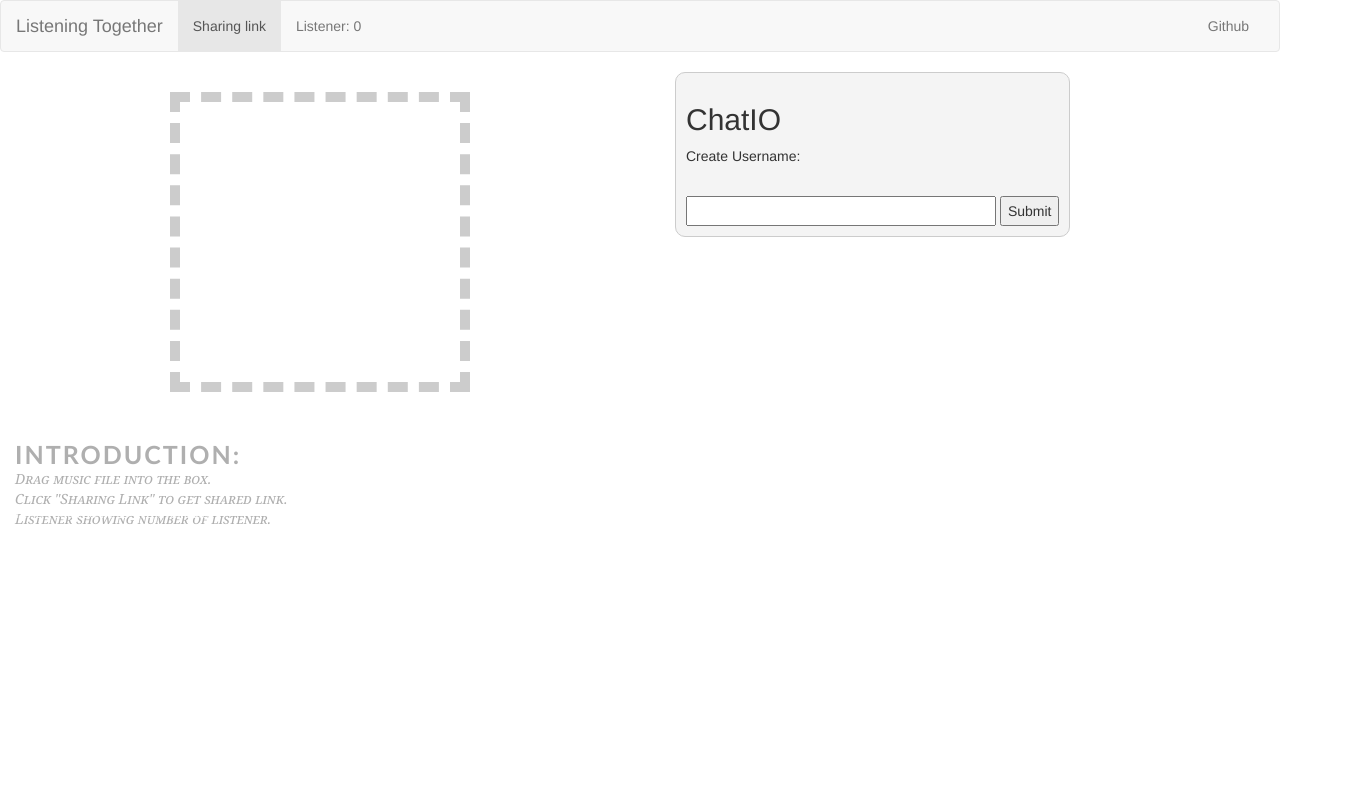
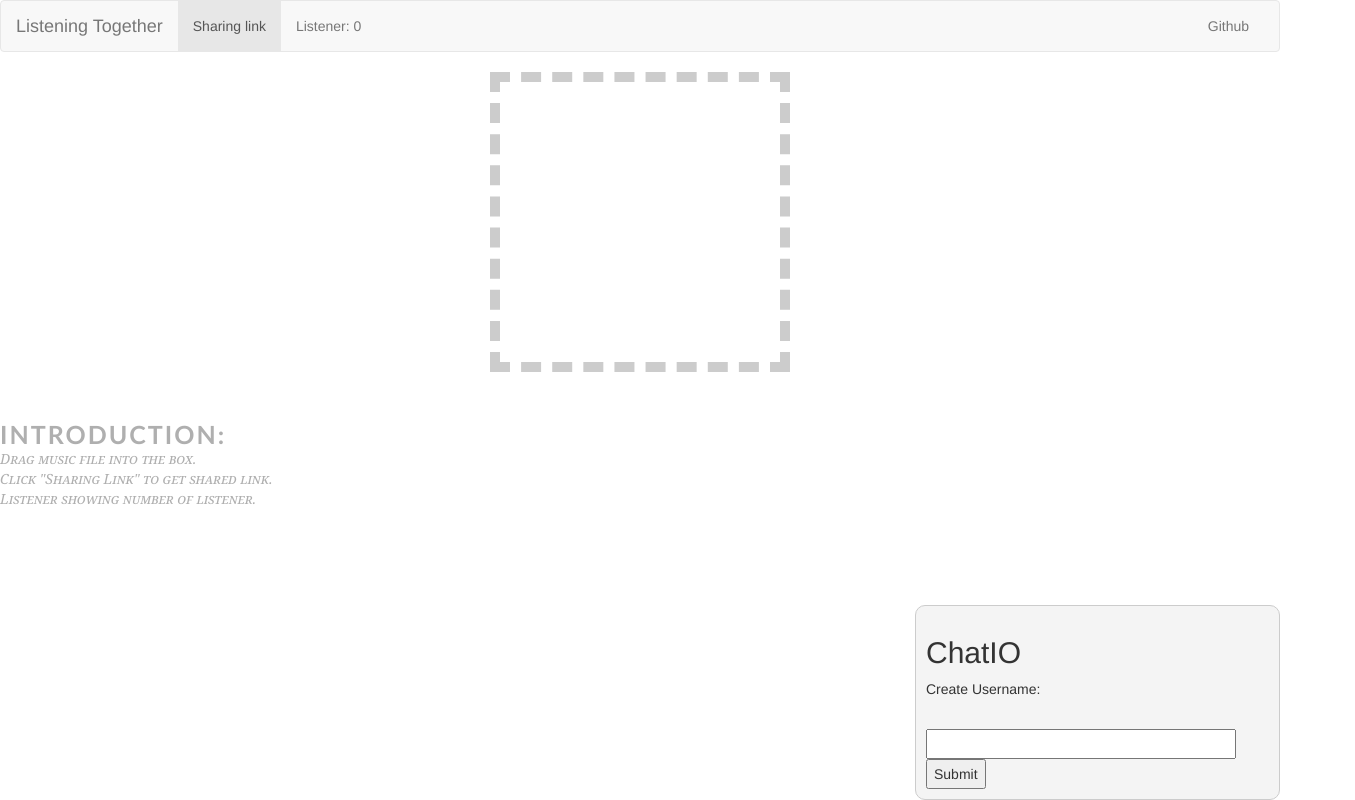
Before and after one commit to tamhoang1412/STOT2016, a website: page client/index.html in a window 1280 px wide. Shown: the whole page, 1355 px wide, since content can reach past the window. Drawn offline with nearby package versions, Linux system fonts and the light colour scheme; some packages are replaced by stand-ins of ours; no server answers; a script that the page names is missing.

Commit message:
temp style

```diff
--- a/client/chat.html
+++ b/client/chat.html
@@ -1,6 +1,6 @@
 <link rel="stylesheet" href="css/chat.css"/>
-<div class="col-md-6">
-	<div id="container">
+<div class="col-md-9">
+    <div id="container">
         <div id="namesWrapper">
             <h2>ChatIO</h2>
             <p>
@@ -15,6 +15,9 @@
         </div>
 
         <div id="mainWrapper">
+            <div id="userWrapper">
+                <div id="users"></div>
+            </div>
             <h2>ChatIO</h2>
             <div id="chatWrapper">
                 <div id="chatWindow"></div>
@@ -23,12 +26,8 @@
                     <input type="submit" value="Say It!">
                 </form>
             </div>
-
-            <div id="userWrapper">
-                <div id="users"></div>
-            </div>
         </div>
-	</div>
+    </div>
 </div>
 
 <script src="js/chat.js"></script>
--- a/client/css/chat.css
+++ b/client/css/chat.css
@@ -3,7 +3,7 @@
 }*/
 
 #container {
-    width: 700px;
+    width: 385px;
     margin: 0 auto;
 }
 
--- a/client/css/style.css
+++ b/client/css/style.css
@@ -68,7 +68,15 @@ body
     font-size: 1.75em;
     letter-spacing: .2em;
     line-height: 1.1em;
-    margin: 0px;
+    margin: 0;
     text-align: center;
     text-transform: uppercase;
 }
+
+#chatPage
+{
+    position: absolute;
+    bottom: 0;
+    right: 0;
+    width: 400px;
+}
--- a/client/index.html
+++ b/client/index.html
@@ -52,7 +52,7 @@
 				</div><!-- /.navbar-collapse -->
 			</div><!-- /.container-fluid -->
 		</nav>
-		<div class=col-md-6>
+
 		<div id="blockcontent">
 			<article style="align: center;">
 				<div id="holder"></div>
@@ -68,19 +68,20 @@
 					Click "Sharing Link" to get shared link.<br>
 					Listener showing number of listener.<br>
 				</div>
-					<div class="footer">
-						<p id="status">The required APIs are not supported by your browser. Please try again using <a href="http://www.google.com/chrome">Chrome</a>.</p>
-					</div>
-				</article>
-			</div>
-		</div>
-
 				<div id="chatPage"></div>
 				<script>
 					$(function(){
 						$("#chatPage").load("chat.html");
 					});
 				</script>
+				<div class="footer">
+					<p id="status">The required APIs are not supported by your browser. Please try again using <a href="http://www.google.com/chrome">Chrome</a>.</p>
+				</div>
+			</article>
+		</div>
+
+
+
 	</body>
 
     <script lang="javascript">
```
Lines whose indentation alone changed are shown as unchanged.
